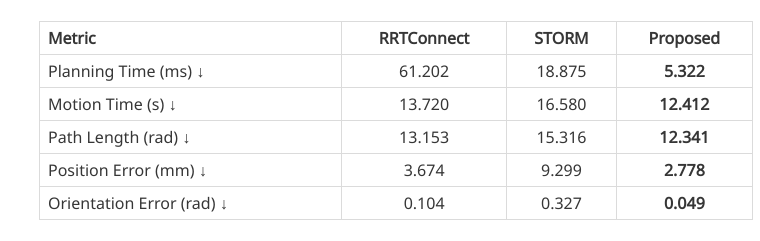
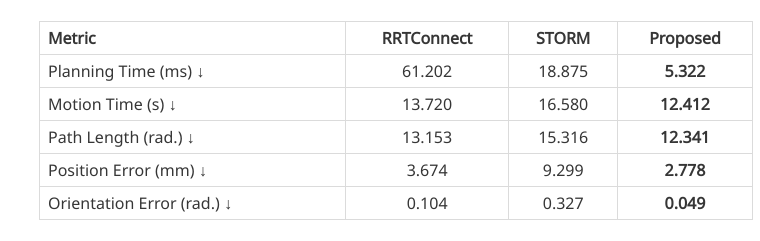
Before and after one commit to zxw610/ParaMaP, a plain HTML site: page index.html in a window 1280 px wide. Shown: the part 2937-3178 px from the top of the page, 244-1004 px from the left. Drawn offline with nearby package versions, Linux system fonts and the light colour scheme; some icons are missing; a web font is replaced by a local one.

Commit message:
Revise the video and grammar.

```diff
--- a/index.html
+++ b/index.html
@@ -496,7 +496,7 @@
                   <td class="has-text-centered"><strong>12.412</strong></td>
                 </tr>
                 <tr>
-                  <td>Path Length (rad) ↓</td>
+                  <td>Path Length (rad.) ↓</td>
                   <td class="has-text-centered">13.153</td>
                   <td class="has-text-centered">15.316</td>
                   <td class="has-text-centered"><strong>12.341</strong></td>
@@ -508,7 +508,7 @@
                   <td class="has-text-centered"><strong>2.778</strong></td>
                 </tr>
                 <tr>
-                  <td>Orientation Error (rad) ↓</td>
+                  <td>Orientation Error (rad.) ↓</td>
                   <td class="has-text-centered">0.104</td>
                   <td class="has-text-centered">0.327</td>
                   <td class="has-text-centered"><strong>0.049</strong></td>
```
Also changed, not shown: 1 other file.
